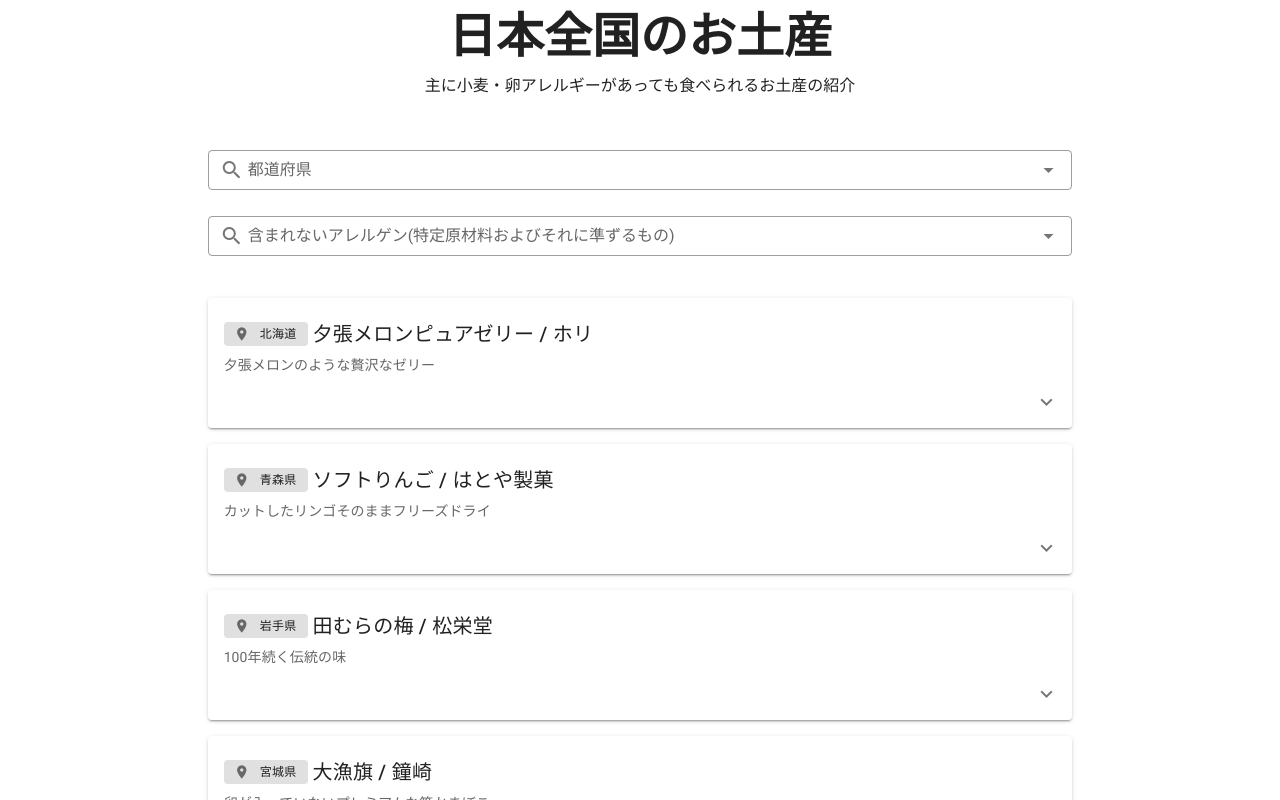
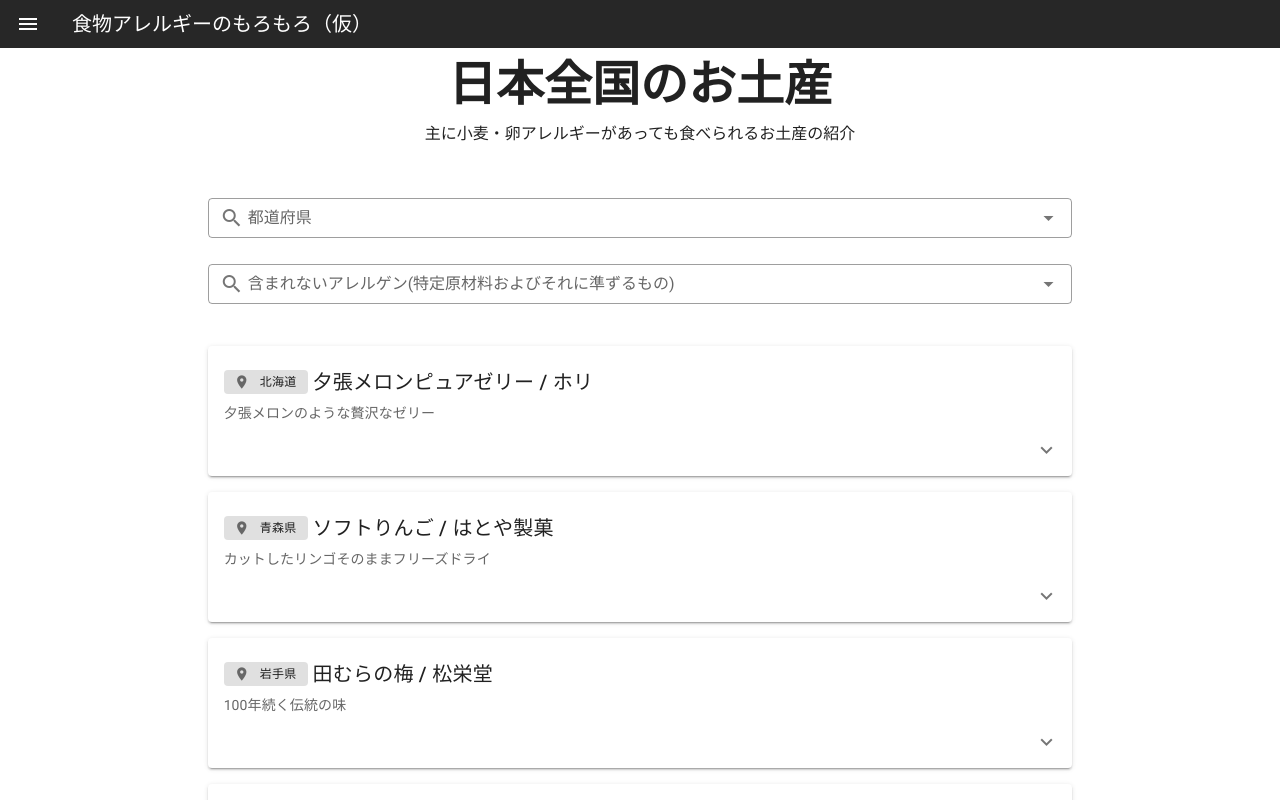
Before and after one commit to mk-55/foodallergy, a Vue app: page / in a window 1280 px wide. Shown: the top 800 px of the page. Built offline with nearby package versions, Linux system fonts and the light colour scheme.

Commit message:
chore: npm audit fix

```diff
--- a/src/App.vue
+++ b/src/App.vue
@@ -1,5 +1,11 @@
 <template>
   <v-app>
+    <template>
+      <v-app-bar dark flat dense app>
+        <v-app-bar-nav-icon />
+        <v-toolbar-title>食物アレルギーのもろもろ（仮）</v-toolbar-title>
+      </v-app-bar>
+    </template>
     <v-main>
       <Omiyage />
     </v-main>
@@ -13,11 +19,11 @@ export default {
   name: "App",
 
   components: {
-    Omiyage
+    Omiyage,
   },
 
   data: () => ({
     //
-  })
+  }),
 };
 </script>
```
Also changed, not shown: package.json (+7 -7 lines), 1 other file (tests, documents, lock files or other folders).
